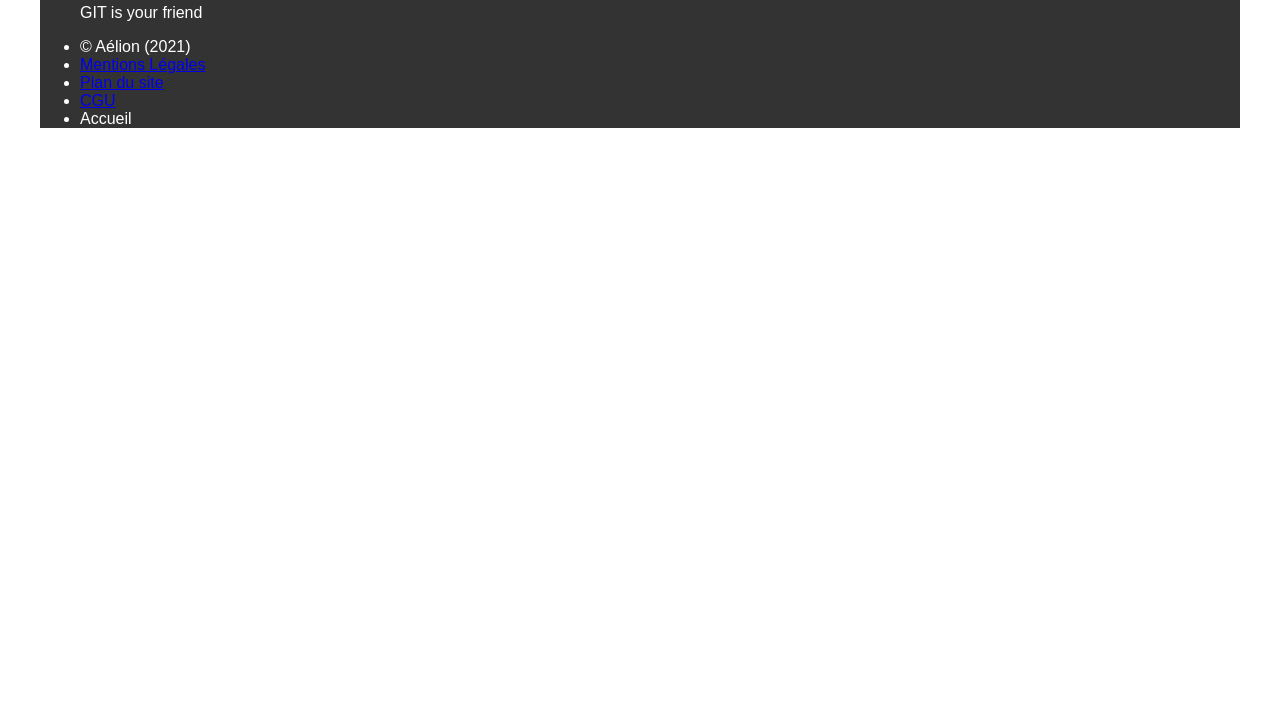
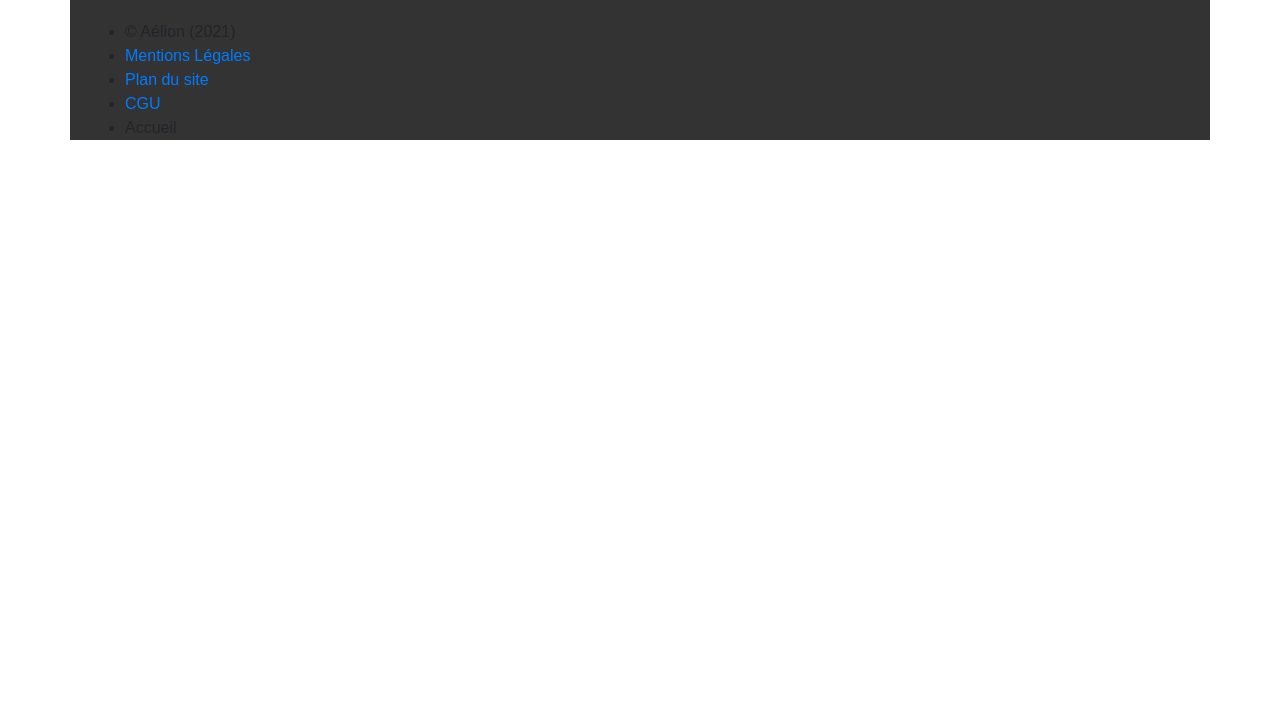
Before and after one commit to dacodemaniak/git-search, a website: page index.html in a window 1280 px wide. Shown: the part 76-800 px from the top of the page. Drawn offline with nearby package versions, Linux system fonts and the light colour scheme.

Commit message:
Added bootstrap

```diff
--- a/assets/css/custom.css
+++ b/assets/css/custom.css
@@ -5,8 +5,5 @@ body {
 }
 
 body .container {
-    width: 1200px;
-    margin: 0 auto;
     background-color: #333;
-    color: #fff;
 }
--- a/index.html
+++ b/index.html
@@ -3,6 +3,7 @@
     <head>
         <meta charset="utf-8">
         <title>Home</title>
+        <link href="./node_modules/bootstrap/dist/css/bootstrap.min.css" rel="stylesheet">
         <link href="./assets/css/custom.css" rel="stylesheet">
     </head>
     <body>
--- a/package.json
+++ b/package.json
@@ -20,5 +20,8 @@
   "bugs": {
     "url": "https://github.com/dacodemaniak/git-search/issues"
   },
-  "homepage": "https://github.com/dacodemaniak/git-search#readme"
+  "homepage": "https://github.com/dacodemaniak/git-search#readme",
+  "dependencies": {
+    "bootstrap": "^4.6.0"
+  }
 }
```
Also changed, not shown: 1 other file.
